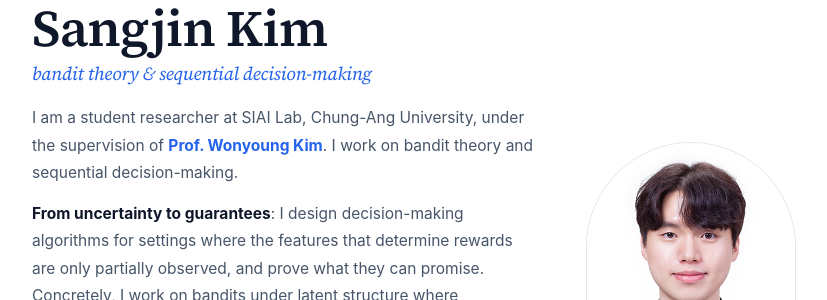
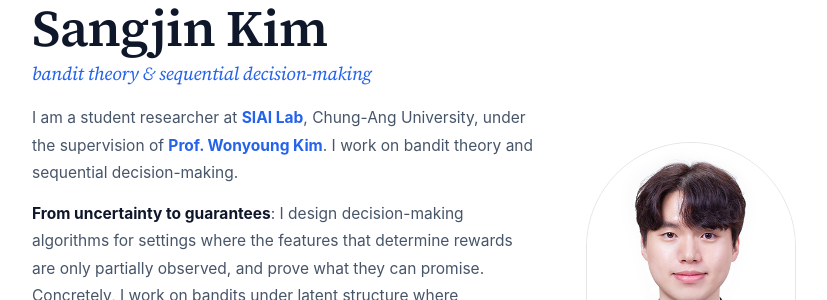
Before and after one commit to hajin322/hajin322.github.io, a Jekyll site: the page built from index.md, in a window 1280 px wide. Shown: the part 156-456 px from the top of the page, without its empty margins (226-1053 px from the left). Built offline with Jekyll 4.4.1, drawn with Linux system fonts in a browser that asks for light colours.

Commit message:
Changed 09110456

```diff
--- a/index.md
+++ b/index.md
@@ -34,13 +34,13 @@
 </span></h2>
 
 <p class="hero-tagline" data-l="en" lang="en">
-  I am a student researcher at SIAI Lab, Chung-Ang University,
+  I am a student researcher at <strong><a class="person" href="https://siai.cau.ac.kr">SIAI Lab</a></strong>, Chung-Ang University,
   under the supervision of <strong><a class="person" href="https://scholar.google.com/citations?user=YRuPBq4AAAAJ&amp;hl=ko">Prof. Wonyoung Kim</a></strong>. I work on
   bandit theory and sequential decision-making.
 </p>
 
 <p class="hero-tagline" data-l="ko" lang="ko">
-  불완전한 데이터 정보가 주어진 상황 속에서도 알고리즘의 성능을 보장하는 의사결정 AI를 연구합니다. 중앙대학교 SIAI 연구실에서 <strong><a class="person" href="https://scholar.google.com/citations?user=YRuPBq4AAAAJ&amp;hl=ko">김원영 교수님</a></strong>의 지도 하에 밴딧 이론과 순차적 의사결정을 연구하는 학생 연구원, 김상진입니다.
+  불완전한 데이터 정보가 주어진 상황 속에서도 알고리즘의 성능을 보장하는 의사결정 AI를 연구합니다. 중앙대학교 <strong><a class="person" href="https://siai.cau.ac.kr">SIAI 연구실</a></strong>에서 <strong><a class="person" href="https://scholar.google.com/citations?user=YRuPBq4AAAAJ&amp;hl=ko">김원영 교수님</a></strong>의 지도 하에 밴딧 이론과 순차적 의사결정을 연구하는 학생 연구원, 김상진입니다.
 </p>
 
 <p class="hero-tagline" data-l="en" lang="en">
```
